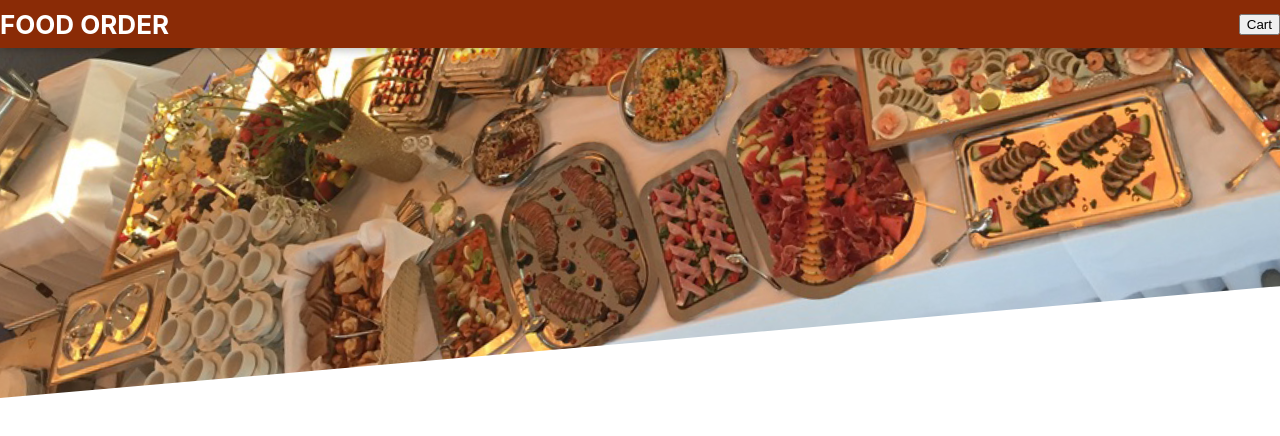
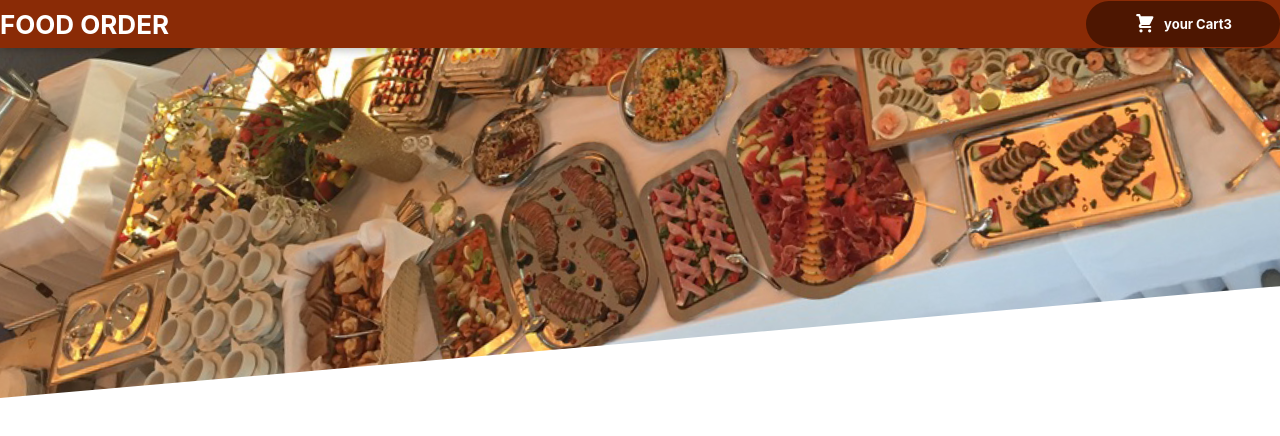
Before and after one commit to henrykgggg/FOOD-ODERING-WEBSITE, a React (Create React App) app in the folder food-order/: page / in a window 1280 px wide. Shown: the top 436 px of the page. Built offline with nearby package versions, Linux system fonts and the light colour scheme.

Commit message:
add a header cart button

```diff
--- a/food-order/src/components/LAYOUT/Header.js
+++ b/food-order/src/components/LAYOUT/Header.js
@@ -1,17 +1,19 @@
 import React, { Fragment } from "react";
-import mealsImage from '../../ASSETS/meals.jpg'
-import './Header.modules.css'
+import mealsImage from "../../ASSETS/meals.jpg";
+import "./Header.modules.css";
+import HeaderCartButton from "./HeaderCartButton";
 
-
-const Header = (props) =>  {
-return <Fragment>
-    <header className="header">
+const Header = (props) => {
+  return (
+    <Fragment>
+      <header className="header">
         <h1>FOOD ORDER</h1>
-        <button>Cart</button>
-    </header>
-    <div className="main-image">
-        <img src={mealsImage} alt=" meals"/>
-    </div>
-</Fragment>
-}
+        <HeaderCartButton />
+      </header>
+      <div className="main-image">
+        <img src={mealsImage} alt=" meals" />
+      </div>
+    </Fragment>
+  );
+};
 export default Header;
--- a/food-order/src/components/LAYOUT/HeaderCartButton.js
+++ b/food-order/src/components/LAYOUT/HeaderCartButton.js
@@ -1,9 +1,12 @@
-
+import CartIcon from "../CART/CartIcon";
+import classes from './HeaderCartBuutton.module.css'
 const HeaderCartButton = (props) => {
-return <button>
-    <span></span>
-    <span></span>
-    <span></span>
+return <button className={classes.button}>
+    <span className={classes.icon}>
+        <CartIcon />
+    </span>
+    <span>your Cart</span>
+    <span>3</span>
 </button>
 }
 
--- /dev/null
+++ b/food-order/src/components/LAYOUT/HeaderCartBuutton.module.css
@@ -0,0 +1,59 @@
+.button {
+    cursor: pointer;
+    font: inherit;
+    border: none;
+    background-color: #4d1601;
+    color: white;
+    padding: 0.75rem 3rem;
+    display: flex;
+    justify-content: space-around;
+    align-items: center;
+    border-radius: 25px;
+    font-weight: bold;
+  }
+
+  .button:hover,
+  .button:active {
+    background-color: #2c0d00;
+  }
+
+  .icon {
+    width: 1.35rem;
+    height: 1.35rem;
+    margin-right: 0.5rem;
+  }
+
+  .badge {
+    background-color: #b94517;
+    padding: 0.25rem 1rem;
+    border-radius: 25px;
+    margin-left: 1rem;
+    font-weight: bold;
+  }
+
+  .button:hover .badge,
+  .button:active .badge {
+    background-color: #92320c;
+  }
+
+  .bump {
+    animation: bump 300ms ease-out;
+  }
+
+  @keyframes bump {
+    0% {
+      transform: scale(1);
+    }
+    10% {
+      transform: scale(0.9);
+    }
+    30% {
+      transform: scale(1.1);
+    }
+    50% {
+      transform: scale(1.15);
+    }
+    100% {
+      transform: scale(1);
+    }
+  }
```
